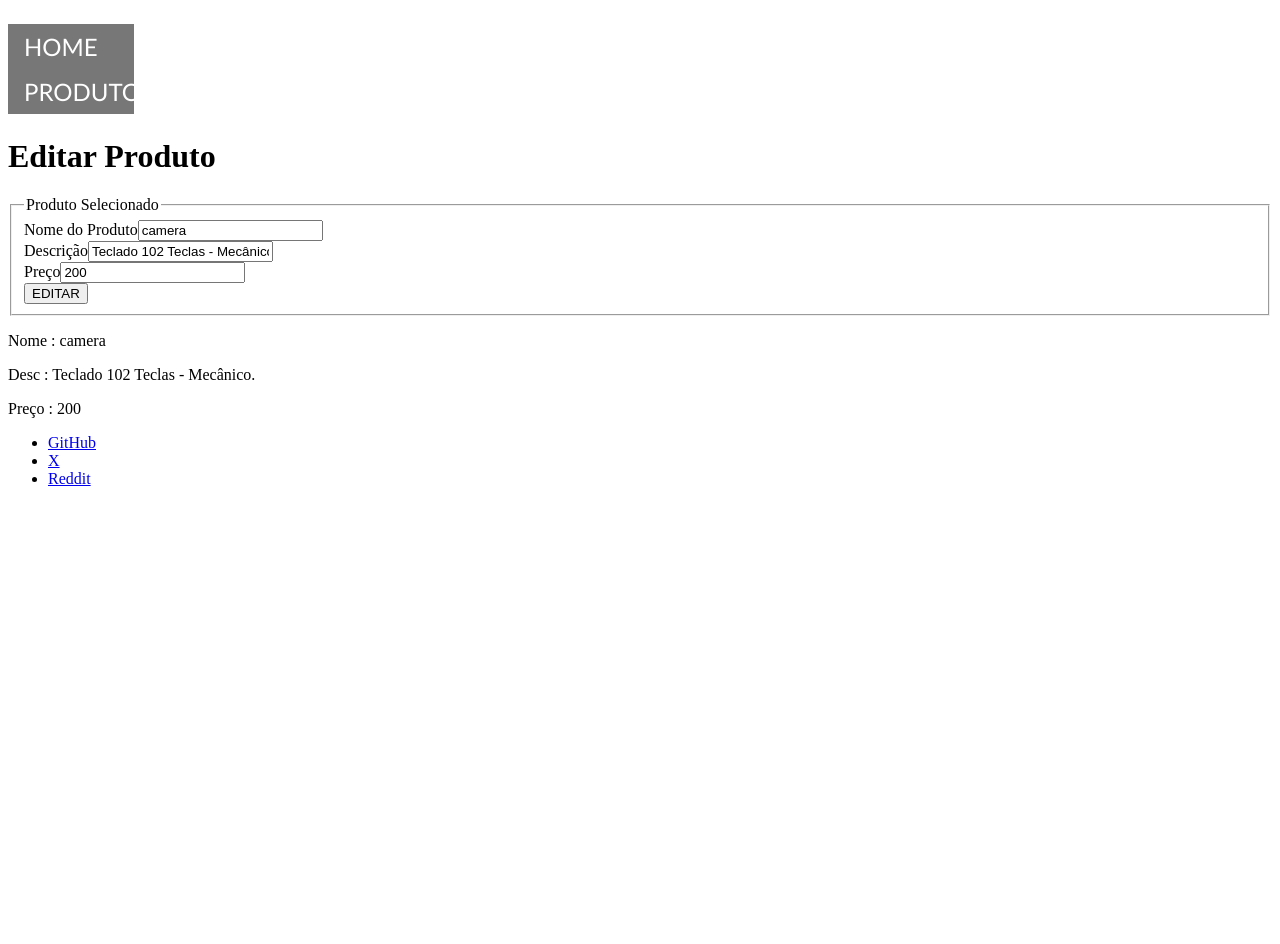
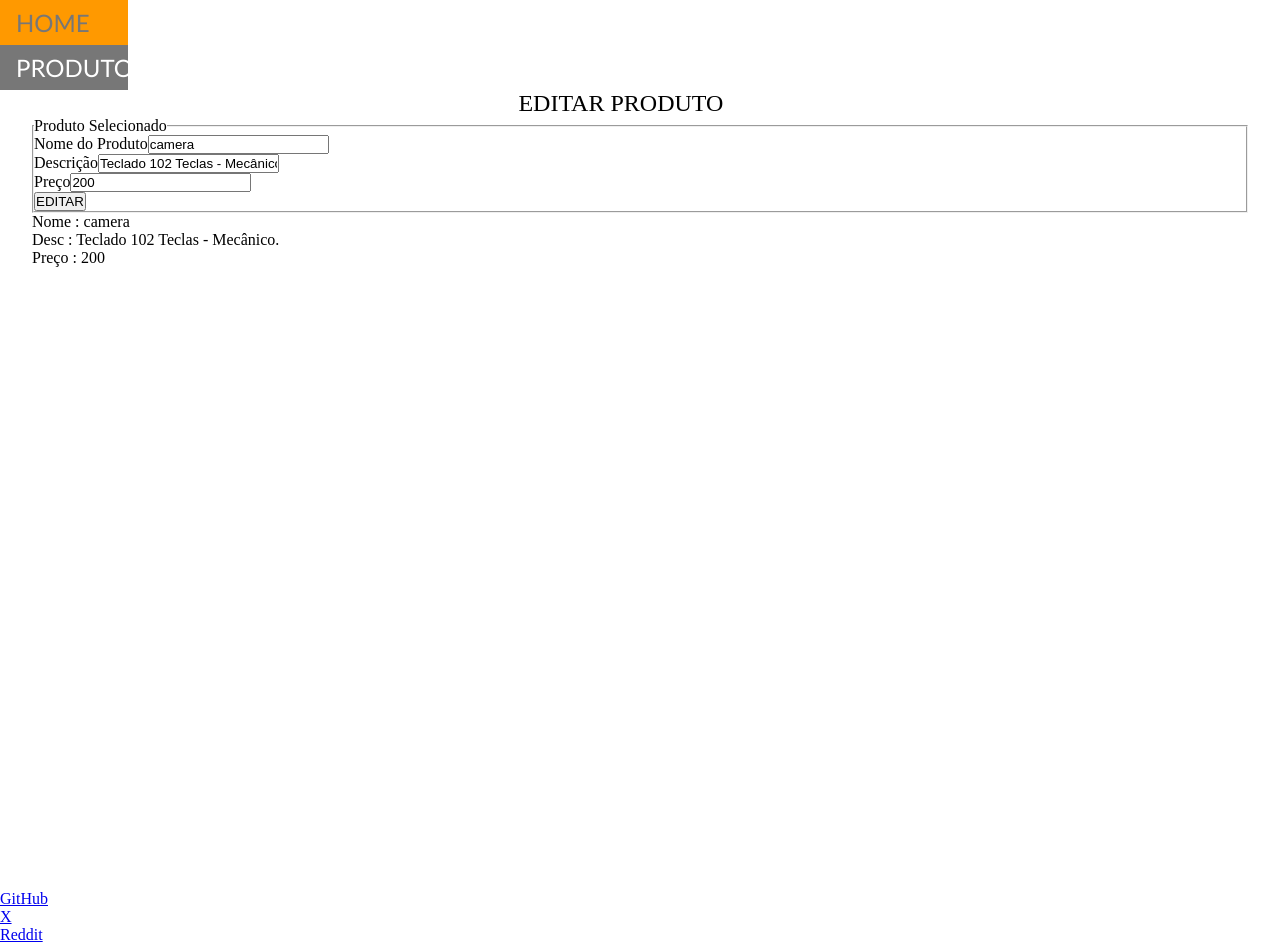
Before and after one commit to VikitorXD/Projeto1TDSPV, a React app: page /editar/produtos/1 in a window 1280 px wide. Before the commit the page ends 800 px from the top, so only its background shows below. Built offline with nearby package versions, Linux system fonts and the light colour scheme; data requests are answered from the project's data file; the HTML template or start-up script is replaced by a standard one.

Commit message:
iniciando SCSS

```diff
--- /dev/null
+++ b/src/routes/EditarProduto.scss
@@ -0,0 +1,27 @@
+* {
+    margin: 0;
+    padding: 0;
+    box-sizing: border-box
+}
+html {
+    margin: 0;
+    padding: 0;
+    font-size: 16px;
+}
+
+
+
+.container {
+    width: 95%;
+    height: 100vh;
+    margin: 0 auto;
+
+
+
+    h1 {
+        margin-left: 40%;
+        font-size: 1.5rem;
+        font-family:'Times New Roman', Times, serif;
+        font-weight: lighter;
+    }
+}
--- a/src/routes/EditarProdutos.jsx
+++ b/src/routes/EditarProdutos.jsx
@@ -1,105 +1,209 @@
 import React, { useState, useEffect } from "react";
+
 import { useNavigate, useParams } from "react-router-dom";
 
+import "./EditarProduto.scss";
+
+
+
 export default function EditarProdutos() {
+
   const { id } = useParams();
+
   const navigate = useNavigate();
 
+
+
   const [produto, setProduto] = useState({
+
     id: id,
+
     nome: "",
+
     desc: "",
+
     preco: "",
+
     img: "",
+
   });
 
+
+
   const handleChange = (event) => {
+
     const { name, value } = event.target;
+
     setProduto({ ...produto, [name]: value });
-  };
 
-  const handleSubmit = (e) => {
-    e.preventDefault();
-
-    fetch(`http://localhost:5000/produtos/${id}`, {
-      method: "PUT",
-      body: JSON.stringify(produto),
-      headers: {
-        "Content-Type": "application/json",
-      },
-    })
-      .then((response) => response.json())
-      .then(() => {
-        navigate("/produtos");
-      })
-      .catch((error) => console.log(error));
   };
 
 
+
+  const handleSubmit = (e) => {
+
+    e.preventDefault();
+
+
+
+    fetch(`http://localhost:5000/produtos/${id}`, {
+
+      method: "PUT",
+
+      body: JSON.stringify(produto),
+
+      headers: {
+
+        "Content-Type": "application/json",
+
+      },
+
+    })
+
+      .then((response) => response.json())
+
+      .then(() => {
+
+        navigate("/produtos");
+
+      })
+
+      .catch((error) => console.log(error));
+
+  };
+
+
+
   useEffect(() => {
+
     fetch(`http://localhost:5000/produtos/${id}`, {
+
       method: "GET",
+
       headers: {
+
         "Content-Type": "application/json",
+
       },
+
     })
+
       .then((response) => response.json())
+
       .then((data) => {
+
         setProduto(data);
+
       })
+
       .catch((error) => console.log(error));
+
   }, [id]);
 
+
+
   return (
-    <div>
-      <h1>Editar Produto</h1>
+
+    <div className="container">
+
+      <h1>EDITAR PRODUTO</h1>
+
       <div>
+
         <form onSubmit={handleSubmit}>
+
           <fieldset>
+
             <legend>Produto Selecionado</legend>
+
             <input type="hidden" name="id" value={produto.id} />
+
             <div>
+
               <label htmlFor="idProd">Nome do Produto</label>
+
               <input
+
                 type="text"
+
                 name="nome"
+
                 id="idProd"
+
                 onChange={handleChange}
+
                 value={produto.nome}
+
               />
+
             </div>
+
             <div>
+
               <label htmlFor="idDesc">Descrição</label>
+
               <input
+
                 type="text"
+
                 name="desc"
+
                 id="idDesc"
+
                 onChange={handleChange}
+
                 value={produto.desc}
+
               />
+
             </div>
+
             <div>
+
               <label htmlFor="idPreco">Preço</label>
+
               <input
+
                 type="text"
+
                 name="preco"
+
                 id="idPreco"
+
                 onChange={handleChange}
+
                 value={produto.preco}
+
               />
+
             </div>
+
             <div>
+
               <button type="submit">EDITAR</button>
+
             </div>
+
           </fieldset>
+
         </form>
+
       </div>
 
+
+
       <div>
+
         <p>Nome : {produto.nome}</p>
+
         <p>Desc : {produto.desc}</p>
+
         <p>Preço : {produto.preco}</p>
+
       </div>
+
     </div>
+
   );
+
 }
```
